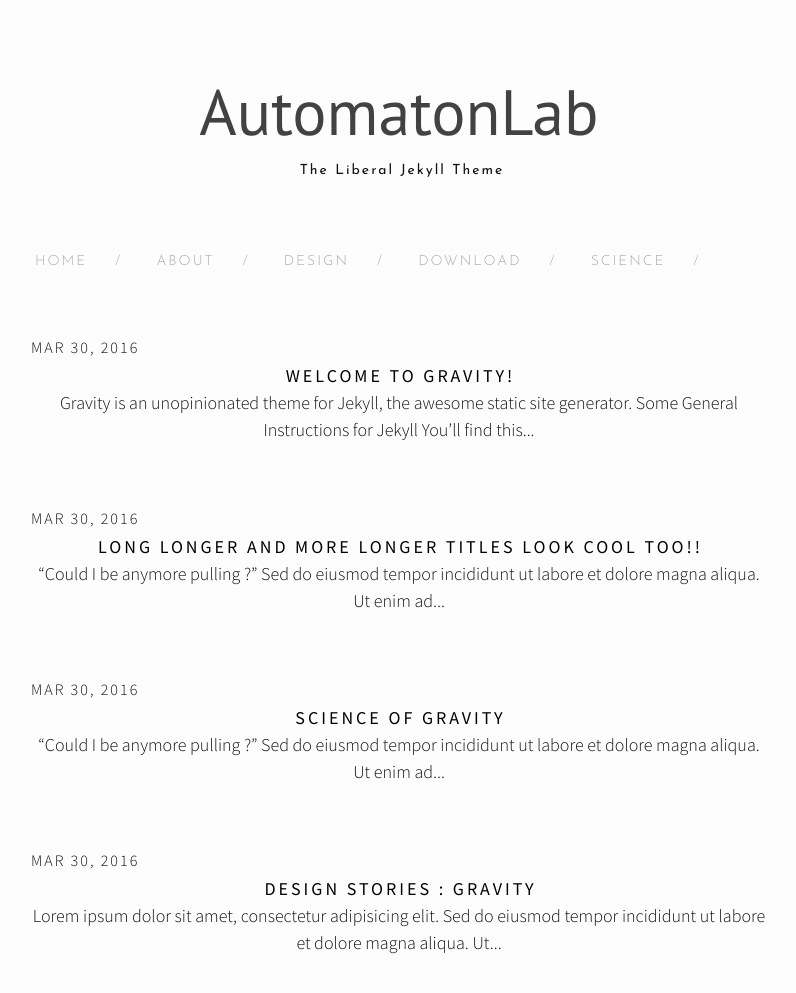
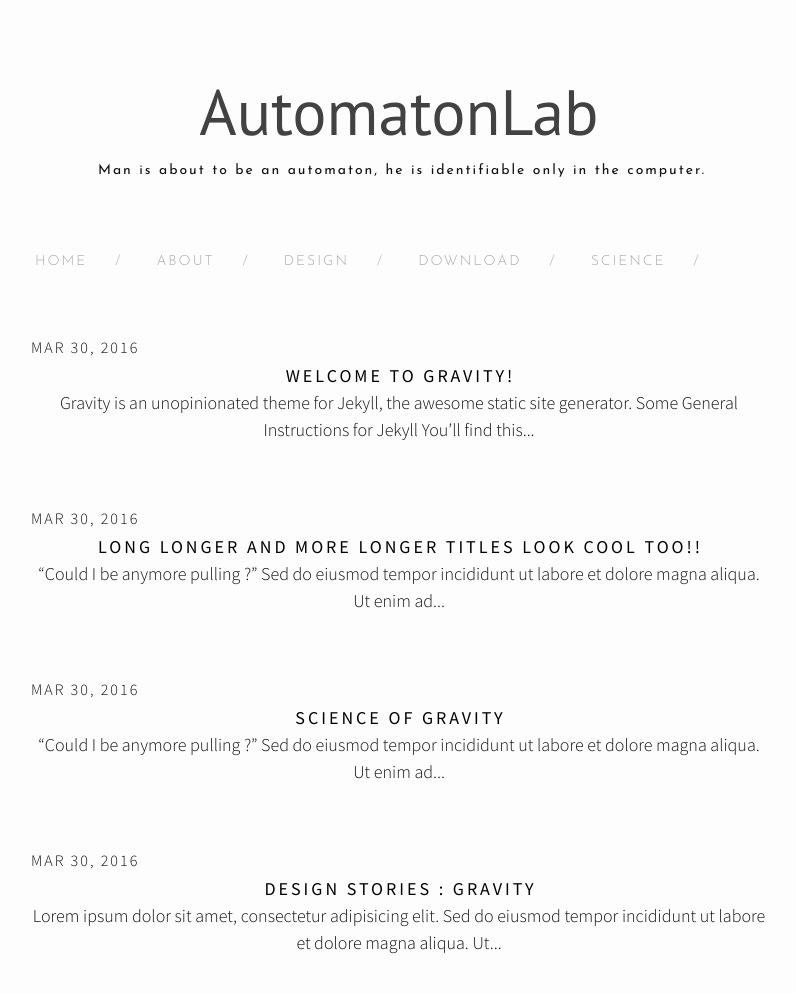
Before and after one commit to jithu123/jithu123.github.io, a Jekyll site: the page built from index.html, in a window 1280 px wide, cut to the strip 0-1032 px from the top of the page. Shown: the top 993 px of the strip, without its empty margins (241-1037 px from the left). Built offline with Jekyll 4.4.1, drawn with Linux system fonts in a browser that asks for light colours; nearby versions of some CDN libraries.

Commit message:
adding configs

```diff
--- a/_config.yml
+++ b/_config.yml
@@ -8,11 +8,11 @@
 # Site settings
 title: AutomatonLab
 email: hemangsk@gmail.com
-description: The Liberal Jekyll Theme
+description: Man is about to be an automaton, he is identifiable only in the computer.
 baseurl: "" # the subpath of your site, e.g. /blog
-url: "http://yourdomain.com" # the base hostname & protocol for your site
-twitter_username: hemang_kumar
-github_username:  hemangsk
+url: "http://automatonlab.com" # the base hostname & protocol for your site
+twitter_username: jithu123
+github_username:  jithu123
 
 # Build settings
 markdown: kramdown
```
